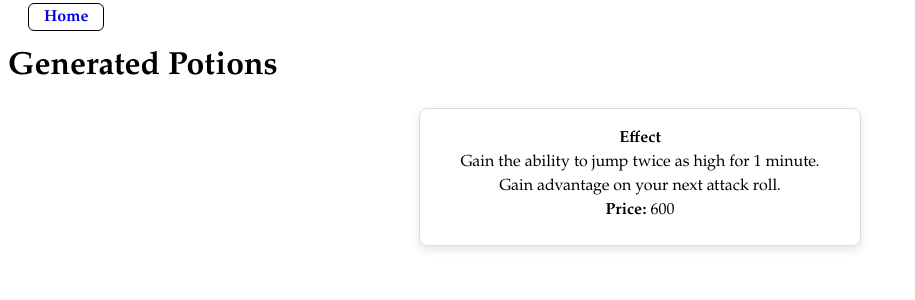
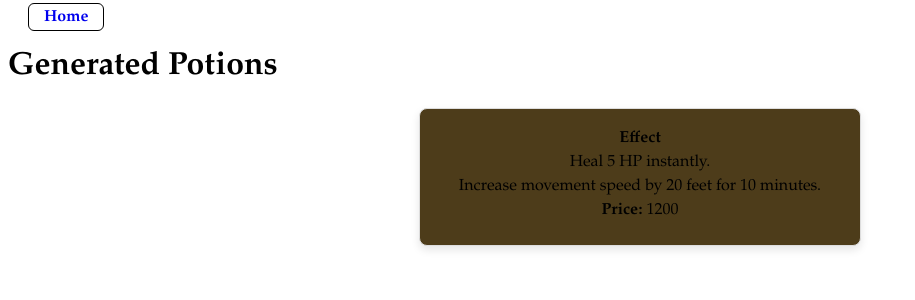
Before and after one commit to 0xDEAD10CK/Deadlocks-World-Builder-Toolkit, a Flask app: page /potions/1 in a window 1280 px wide. Shown: the top 300 px of the page, without its empty margins (0-915 px from the left). Run offline with Flask 3, Linux system fonts and the light colour scheme.

Commit message:
Added colors to the potions, so the user may use that color as the description of the potion.

```diff
--- a/modules/potions.py
+++ b/modules/potions.py
@@ -117,6 +117,7 @@ highLevelMax = 5000
 def generate_potion(effect_count):
     effects = []
     price = 0
+    color = "#{:06x}".format(random.randint(0, 0xFFFFFF))
     for i in range(effect_count):
         roll = random.randint(1, 100)
 
@@ -130,4 +131,4 @@ def generate_potion(effect_count):
             effects.append(random.choice(highLevel) + ".")
             price = price + random.randrange(highLevelMin, highLevelMax, 100)
 
-    return {"effects": effects, "price": price}
+    return {"effects": effects, "price": price, "color": color}
--- a/templates/potions.html
+++ b/templates/potions.html
@@ -11,7 +11,7 @@
     <h1>Generated Potions</h1>
     <div class="item-container">
         {% for item in items %}
-            <div class="item-card">
+            <div class="item-card" style="background-color: {{item.color}}">
 				<strong>Effect</strong>
 				{% for effect in item['effects'] %}
 					<p>{{ effect }}</p>
```
